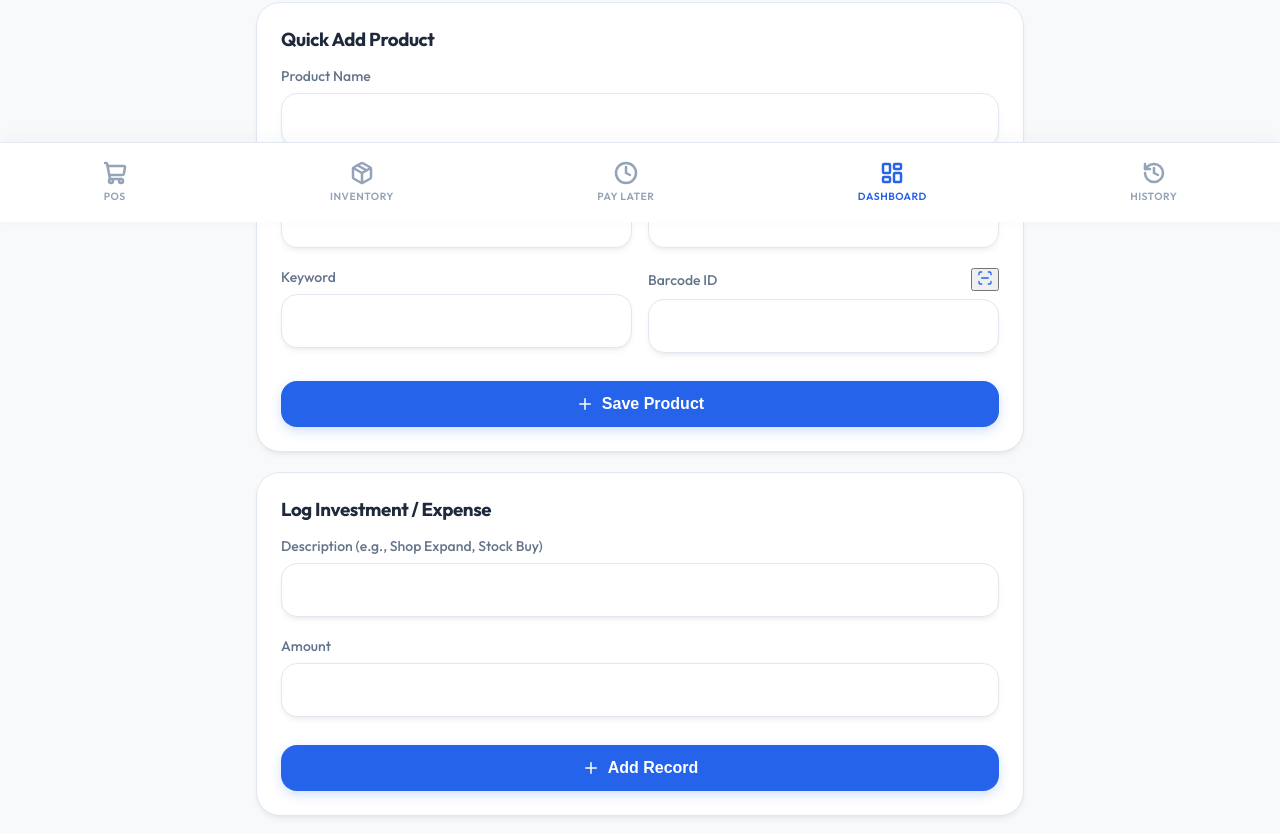
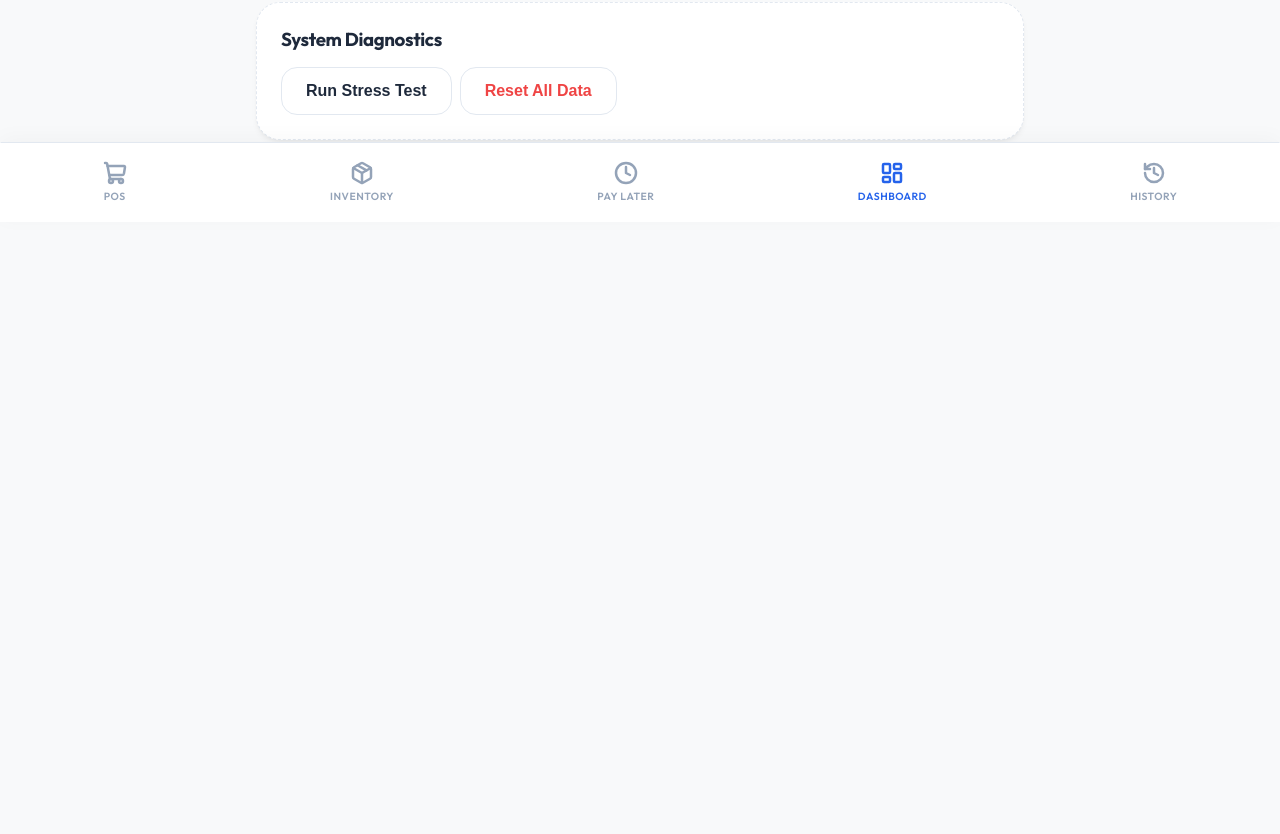
Before and after one commit to nurak0603/shop-billing, a React (Vite) app: page /dashboard in a window 1280 px wide. Shown: the part 578-1412 px from the top of the page. After the commit the page ends 834 px from the top, so only its background shows below. Built offline with nearby package versions, Linux system fonts and the light colour scheme.

Commit message:
Add features and updates for Version 7

```diff
--- a/src/pages/Dashboard.jsx
+++ b/src/pages/Dashboard.jsx
@@ -1,35 +1,12 @@
 import React, { useState, useEffect } from 'react';
-import { getSales, getInvestments, addInvestment } from '../store/db';
+import { getSales, getInvestments, getExpenses } from '../store/db';
 import { isToday, isThisWeek, isThisMonth, isThisYear } from 'date-fns';
-import { TrendingUp, TrendingDown, DollarSign, Plus, ScanLine } from 'lucide-react';
-import { Html5QrcodeScanner } from 'html5-qrcode';
+import { TrendingUp, TrendingDown, DollarSign } from 'lucide-react';
 
 export default function Dashboard() {
   const [sales, setSales] = useState([]);
   const [investments, setInvestments] = useState([]);
-  const [invTitle, setInvTitle] = useState('');
-  const [invAmount, setInvAmount] = useState('');
-  const [scanning, setScanning] = useState(false);
-  const [barcodeValue, setBarcodeValue] = useState('');
-
-  const startScanner = () => {
-    setScanning(true);
-    setTimeout(() => {
-      const scanner = new Html5QrcodeScanner('reader-dashboard', {
-        fps: 10,
-        qrbox: { width: 250, height: 250 },
-        rememberLastUsedCamera: true,
-        supportedScanTypes: [0]
-      }, false);
-      scanner.render((decodedText) => {
-        setBarcodeValue(decodedText);
-        scanner.clear();
-        setScanning(false);
-      }, (err) => {
-        // ignore
-      });
-    }, 100);
-  };
+  const [expenses, setExpenses] = useState([]);
 
   useEffect(() => {
     loadData();
@@ -38,18 +15,10 @@ export default function Dashboard() {
   const loadData = async () => {
     const s = await getSales();
     const i = await getInvestments();
+    const e = await getExpenses();
     setSales(s);
     setInvestments(i);
-  };
-
-  const handleAddInvestment = async (e) => {
-    e.preventDefault();
-    if (invTitle && invAmount) {
-      await addInvestment({ title: invTitle, amount: parseFloat(invAmount), type: 'expense' });
-      setInvTitle('');
-      setInvAmount('');
-      loadData();
-    }
+    setExpenses(e);
   };
 
   // Calculations
@@ -75,28 +44,22 @@ export default function Dashboard() {
       .reduce((sum, item) => sum + (parseFloat(item.total) || 0), 0);
   };
 
-  const calcPayLaterTotal = (items, filterFn) => {
-    return items
-      .filter(item => filterFn(new Date(item.timestamp)))
-      .filter(item => item.method === 'paylater')
-      .reduce((sum, item) => sum + (parseFloat(item.total) || 0), 0);
-  };
-
-  const calcInvTotal = (items, filterFn) => {
-    return items
+  const calcInvExpenseTotal = (investments, expenses, filterFn) => {
+    const invSum = investments
       .filter(item => filterFn(new Date(item.timestamp)))
       .reduce((sum, item) => sum + (parseFloat(item.amount) || 0), 0);
+    const expSum = expenses
+      .filter(item => filterFn(new Date(item.timestamp)))
+      .reduce((sum, item) => sum + (parseFloat(item.amount) || 0), 0);
+    return invSum + expSum;
   };
 
   const salesMonth = calcSalesTotal(sales, isThisMonth);
   const realizedMonth = calcRealizedTotal(sales, isThisMonth);
-  const payLaterMonth = calcPayLaterTotal(sales, isThisMonth);
-  const invMonth = calcInvTotal(investments, isThisMonth);
+  const invExpenseMonth = calcInvExpenseTotal(investments, expenses, isThisMonth);
   const profitMonth = calcTotalProfit(sales, isThisMonth);
 
   const salesToday = calcSalesTotal(sales, isToday);
-  const salesWeek = calcSalesTotal(sales, isThisWeek);
-  const salesYear = calcSalesTotal(sales, isThisYear);
   const profitToday = calcTotalProfit(sales, isToday);
 
   return (
@@ -138,101 +101,19 @@ export default function Dashboard() {
           <span className="font-bold text-success">+ ₹{profitMonth.toFixed(2)}</span>
         </div>
         <div className="flex justify-between items-center mb-2">
-          <span className="text-secondary">Other Investments/Expenses</span>
-          <span className="font-bold text-danger">- ₹{invMonth.toFixed(2)}</span>
+          <span className="text-secondary">Expenses & Investments</span>
+          <span className="font-bold text-danger">- ₹{invExpenseMonth.toFixed(2)}</span>
         </div>
         <div className="flex justify-between items-center mb-4 pb-4" style={{ borderBottom: '1px solid var(--border-color)' }}>
           <span className="text-secondary">Net Realized Profit (Cash/UPI)</span>
-          <span className="font-bold text-primary">₹{(realizedMonth - invMonth).toFixed(2)}</span>
+          <span className="font-bold text-primary">₹{(realizedMonth - invExpenseMonth).toFixed(2)}</span>
         </div>
         <div className="flex justify-between items-center text-xl font-bold">
           <span>Overall Business Growth</span>
-          <span className={(profitMonth - invMonth) >= 0 ? 'text-success' : 'text-danger'}>
-            ₹{(profitMonth - invMonth).toFixed(2)}
+          <span className={(profitMonth - invExpenseMonth) >= 0 ? 'text-success' : 'text-danger'}>
+            ₹{(profitMonth - invExpenseMonth).toFixed(2)}
           </span>
         </div>
-      </div>
-
-      <div className="card mb-6">
-        <h3 className="mb-4">Quick Add Product</h3>
-        <form onSubmit={async (e) => {
-          e.preventDefault();
-          const { addProduct } = await import('../store/db');
-          const target = e.target;
-          await addProduct({
-            name: target.name.value,
-            price: parseFloat(target.price.value),
-            costPrice: parseFloat(target.costPrice.value || 0),
-            keyword: target.keyword.value,
-            barcode: target.barcode.value
-          });
-          setBarcodeValue('');
-          target.reset();
-          alert('Product added to inventory!');
-          loadData();
-        }}>
-          <div className="input-group">
-            <label>Product Name</label>
-            <input type="text" name="name" className="input" required />
-          </div>
-          <div className="grid-2-col" style={{ display: 'grid', gridTemplateColumns: '1fr 1fr', gap: '1rem' }}>
-            <div className="input-group">
-              <label>Selling Price (₹)</label>
-              <input type="number" step="0.01" name="price" className="input" required />
-            </div>
-            <div className="input-group">
-              <label>Cost Price (₹)</label>
-              <input type="number" step="0.01" name="costPrice" className="input" />
-            </div>
-          </div>
-          <div className="grid-2-col" style={{ display: 'grid', gridTemplateColumns: '1fr 1fr', gap: '1rem' }}>
-            <div className="input-group">
-                <label>Keyword</label>
-                <input type="text" name="keyword" className="input" />
-            </div>
-            <div className="input-group">
-                <label className="flex justify-between items-center">
-                  Barcode ID
-                  <button type="button" onClick={startScanner} className="text-primary" style={{ padding: '0 4px' }}>
-                    <ScanLine size={16} />
-                  </button>
-                </label>
-                <input
-                  type="text"
-                  name="barcode"
-                  className="input"
-                  value={barcodeValue}
-                  onChange={(e) => setBarcodeValue(e.target.value)}
-                />
-            </div>
-          </div>
-          {scanning && (
-            <div className="mb-4">
-              <div id="reader-dashboard" width="100%"></div>
-              <button type="button" className="btn btn-outline w-full mt-2" onClick={() => setScanning(false)}>Cancel Scan</button>
-            </div>
-          )}
-          <button type="submit" className="btn btn-primary w-full mt-2">
-            <Plus size={18} /> Save Product
-          </button>
-        </form>
-      </div>
-
-      <div className="card">
-        <h3 className="mb-4">Log Investment / Expense</h3>
-        <form onSubmit={handleAddInvestment}>
-          <div className="input-group">
-            <label>Description (e.g., Shop Expand, Stock Buy)</label>
-            <input type="text" className="input" value={invTitle} onChange={e => setInvTitle(e.target.value)} required />
-          </div>
-          <div className="input-group">
-            <label>Amount</label>
-            <input type="number" className="input" value={invAmount} onChange={e => setInvAmount(e.target.value)} required />
-          </div>
-          <button type="submit" className="btn btn-primary w-full mt-2">
-            <Plus size={18} /> Add Record
-          </button>
-        </form>
       </div>
 
       <div className="card mt-6" style={{ border: '1px dashed var(--border-color)' }}>
@@ -253,7 +134,8 @@ export default function Dashboard() {
                         import('localforage').then(lf => lf.createInstance({ name: 'shopBilling', storeName: 'products' }).clear()),
                         import('localforage').then(lf => lf.createInstance({ name: 'shopBilling', storeName: 'sales' }).clear()),
                         import('localforage').then(lf => lf.createInstance({ name: 'shopBilling', storeName: 'customers' }).clear()),
-                        import('localforage').then(lf => lf.createInstance({ name: 'shopBilling', storeName: 'investments' }).clear())
+                        import('localforage').then(lf => lf.createInstance({ name: 'shopBilling', storeName: 'investments' }).clear()),
+                        import('localforage').then(lf => lf.createInstance({ name: 'shopBilling', storeName: 'expenses' }).clear())
                     ]);
                     window.location.reload();
                 }
--- a/src/pages/Inventory.jsx
+++ b/src/pages/Inventory.jsx
@@ -1,21 +1,25 @@
 import React, { useState, useEffect } from 'react';
 import { getProducts, addProduct, updateProductStock } from '../store/db';
-import { Package, Plus, Search, Download, Trash2, ArrowUpCircle } from 'lucide-react';
+import { Package, Plus, Search, Download, Trash2, Edit2, ScanLine } from 'lucide-react';
 import * as XLSX from 'xlsx';
 import { Filesystem, Directory } from '@capacitor/filesystem';
 import { Share } from '@capacitor/share';
 import { Capacitor } from '@capacitor/core';
 import { format } from 'date-fns';
+import { Html5QrcodeScanner } from 'html5-qrcode';
 
 export default function Inventory() {
   const [products, setProducts] = useState([]);
   const [searchQuery, setSearchQuery] = useState('');
   const [showAddModal, setShowAddModal] = useState(false);
-  const [newProduct, setNewProduct] = useState({ name: '', price: '', costPrice: '', barcode: '', keyword: '', stock: '0' });
+  const [newProduct, setNewProduct] = useState({ name: '', price: '', costPrice: '', barcode: '', keyword: 'Electronics', stock: '0' });
+  const [scanning, setScanning] = useState(false);
 
-  // Stock update modal state
+  // Stock edit modal state
   const [stockModal, setStockModal] = useState(null); // holds product object
-  const [addStockAmount, setAddStockAmount] = useState('');
+  const [editStockAmount, setEditStockAmount] = useState('');
+
+  const categories = ['Electronics', 'Clothing', 'Grocery', 'Custom'];
 
   useEffect(() => {
     loadProducts();
@@ -24,6 +28,25 @@ export default function Inventory() {
   const loadProducts = async () => {
     const data = await getProducts();
     setProducts(data);
+  };
+
+  const startScanner = () => {
+    setScanning(true);
+    setTimeout(() => {
+      const scanner = new Html5QrcodeScanner('reader-inventory', {
+        fps: 10,
+        qrbox: { width: 250, height: 250 },
+        rememberLastUsedCamera: true,
+        supportedScanTypes: [0]
+      }, false);
+      scanner.render((decodedText) => {
+        setNewProduct(prev => ({ ...prev, barcode: decodedText }));
+        scanner.clear();
+        setScanning(false);
+      }, (err) => {
+        // ignore
+      });
+    }, 100);
   };
 
   const handleAddProduct = async (e) => {
@@ -35,18 +58,22 @@ export default function Inventory() {
       costPrice: parseFloat(newProduct.costPrice || 0),
       stock: parseInt(newProduct.stock || 0)
     });
-    setNewProduct({ name: '', price: '', costPrice: '', barcode: '', keyword: '', stock: '0' });
+    setNewProduct({ name: '', price: '', costPrice: '', barcode: '', keyword: 'Electronics', stock: '0' });
     setShowAddModal(false);
     loadProducts();
   };
 
   const handleUpdateStock = async (e) => {
     e.preventDefault();
-    if (!stockModal || !addStockAmount) return;
+    if (!stockModal || editStockAmount === '') return;
 
-    await updateProductStock(stockModal.id, parseInt(addStockAmount));
+    // The user wants to edit stock directly. We can calculate the delta.
+    const newStock = parseInt(editStockAmount);
+    const delta = newStock - (stockModal.stock || 0);
+
+    await updateProductStock(stockModal.id, delta);
     setStockModal(null);
-    setAddStockAmount('');
+    setEditStockAmount('');
     loadProducts();
   };
 
@@ -54,12 +81,12 @@ export default function Inventory() {
     const fileName = `Inventory_${format(new Date(), 'yyyy-MM-dd')}.xlsx`;
     const data = products.map(p => ({
       Name: p.name,
+      'Category': p.keyword || '',
       'Selling Price': p.price,
       'Cost Price': p.costPrice || 0,
       'Stock': p.stock || 0,
       'Profit per Unit': (p.price - (p.costPrice || 0)).toFixed(2),
-      Barcode: p.barcode || 'N/A',
-      Keyword: p.keyword || ''
+      Barcode: p.barcode || 'N/A'
     }));
 
     const ws = XLSX.utils.json_to_sheet(data);
@@ -154,9 +181,12 @@ export default function Inventory() {
                   <button
                     className="btn btn-outline btn-sm mt-1 flex gap-1 items-center"
                     style={{ padding: '0.2rem 0.5rem', fontSize: '0.75rem', borderColor: 'var(--primary-color)', color: 'var(--primary-color)' }}
-                    onClick={() => setStockModal(product)}
+                    onClick={() => {
+                      setStockModal(product);
+                      setEditStockAmount(product.stock || 0);
+                    }}
                   >
-                    <ArrowUpCircle size={14} /> Add Stock
+                    <Edit2 size={12} /> Edit Stock
                   </button>
               </div>
             </div>
@@ -190,10 +220,27 @@ export default function Inventory() {
                   <input required type="number" className="input" value={newProduct.stock} onChange={e => setNewProduct({...newProduct, stock: e.target.value})} />
                 </div>
                 <div className="input-group flex-1">
-                  <label>Barcode (Optional)</label>
-                  <input type="text" className="input" value={newProduct.barcode} onChange={e => setNewProduct({...newProduct, barcode: e.target.value})} />
+                  <label>Category</label>
+                  <select className="input" value={newProduct.keyword} onChange={e => setNewProduct({...newProduct, keyword: e.target.value})}>
+                    {categories.map(c => <option key={c} value={c}>{c}</option>)}
+                  </select>
                 </div>
               </div>
+              <div className="input-group">
+                <label className="flex justify-between items-center">
+                  Barcode (Optional)
+                  <button type="button" onClick={startScanner} className="text-primary" style={{ padding: '0 4px', background: 'none', border: 'none', cursor: 'pointer' }}>
+                    <ScanLine size={16} /> Scan
+                  </button>
+                </label>
+                <input type="text" className="input" value={newProduct.barcode} onChange={e => setNewProduct({...newProduct, barcode: e.target.value})} />
+              </div>
+              {scanning && (
+                <div className="mb-4">
+                  <div id="reader-inventory" width="100%"></div>
+                  <button type="button" className="btn btn-outline w-full mt-2" onClick={() => setScanning(false)}>Cancel Scan</button>
+                </div>
+              )}
               <div className="flex gap-2 mt-4">
                 <button type="button" className="btn btn-outline flex-1" onClick={() => setShowAddModal(false)}>Cancel</button>
                 <button type="submit" className="btn btn-primary flex-1">Save Product</button>
@@ -203,28 +250,28 @@ export default function Inventory() {
         </div>
       )}
 
-      {/* Add Stock Modal */}
+      {/* Edit Stock Modal */}
       {stockModal && (
         <div className="modal-overlay">
           <div className="card" style={{ width: '100%', maxWidth: '350px' }}>
-            <h3 className="text-xl mb-2 font-bold">Add Stock</h3>
-            <p className="text-secondary mb-4">Add new stock for <strong>{stockModal.name}</strong>. Current stock is {stockModal.stock || 0}.</p>
+            <h3 className="text-xl mb-2 font-bold">Edit Stock</h3>
+            <p className="text-secondary mb-4">Set the exact stock amount for <strong>{stockModal.name}</strong>.</p>
             <form onSubmit={handleUpdateStock}>
               <div className="input-group">
-                <label>Amount to Add</label>
+                <label>Current Stock: {stockModal.stock || 0}</label>
                 <input
                   required
                   type="number"
                   className="input"
-                  placeholder="e.g. 50"
-                  value={addStockAmount}
-                  onChange={e => setAddStockAmount(e.target.value)}
+                  placeholder="Enter absolute stock value"
+                  value={editStockAmount}
+                  onChange={e => setEditStockAmount(e.target.value)}
                   autoFocus
                 />
               </div>
               <div className="flex gap-2 mt-4">
-                <button type="button" className="btn btn-outline flex-1" onClick={() => { setStockModal(null); setAddStockAmount(''); }}>Cancel</button>
-                <button type="submit" className="btn btn-primary flex-1">Update Stock</button>
+                <button type="button" className="btn btn-outline flex-1" onClick={() => { setStockModal(null); setEditStockAmount(''); }}>Cancel</button>
+                <button type="submit" className="btn btn-primary flex-1">Save Stock</button>
               </div>
             </form>
           </div>
--- a/src/pages/POS.jsx
+++ b/src/pages/POS.jsx
@@ -229,7 +229,7 @@ export default function POS() {
                   <div className="font-semibold">{p.name}</div>
                   <div className="text-xs text-secondary mt-1">₹{p.price} | Stock: {p.stock || 0}</div>
                 </div>
-                <button className="btn btn-primary btn-sm" onClick={() => addToCart(p)}>Add</button>
+                <button className="btn btn-primary btn-sm" onClick={() => { addToCart(p); setSearchQuery(''); }}>Add</button>
               </div>
             ))}
             {filteredProducts.length === 0 && <div className="text-center text-sm py-4">No products found.</div>}
```
